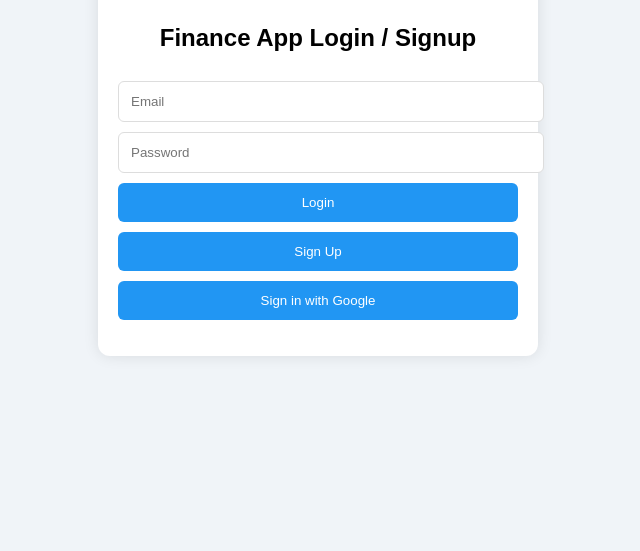
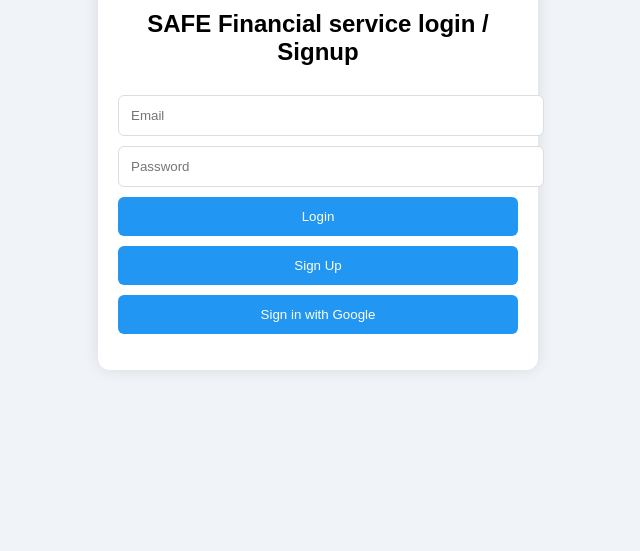
Before and after one commit to safefinancialgroups1/safe-financials, a plain HTML site: page index.html in a window 1280 px wide. Shown: the part 249-800 px from the top of the page, without its empty margins (322-962 px from the left). Drawn offline with Linux system fonts and the light colour scheme.

Commit message:
Update index.html

```diff
--- a/index.html
+++ b/index.html
@@ -3,7 +3,7 @@
 <head>
   <meta charset="UTF-8">
   <meta name="viewport" content="width=device-width, initial-scale=1.0">
-  <title>Finance App Login</title>
+  <title>SAFE Finance Login</title>
   <link rel="manifest" href="manifest.json">
   <link rel="icon" href="icon-192.png">
   <meta name="theme-color" content="#2196F3">
@@ -16,7 +16,7 @@
 <body>
   <div class="container">
     <img src="logo.svg" alt="App Logo" class="logo">
-    <h2>Finance App Login / Signup</h2>
+    <h2>SAFE Financial service login / Signup</h2>
     <input type="email" id="email" placeholder="Email" />
     <input type="password" id="password" placeholder="Password" />
     <button onclick="login()">Login</button>
```
